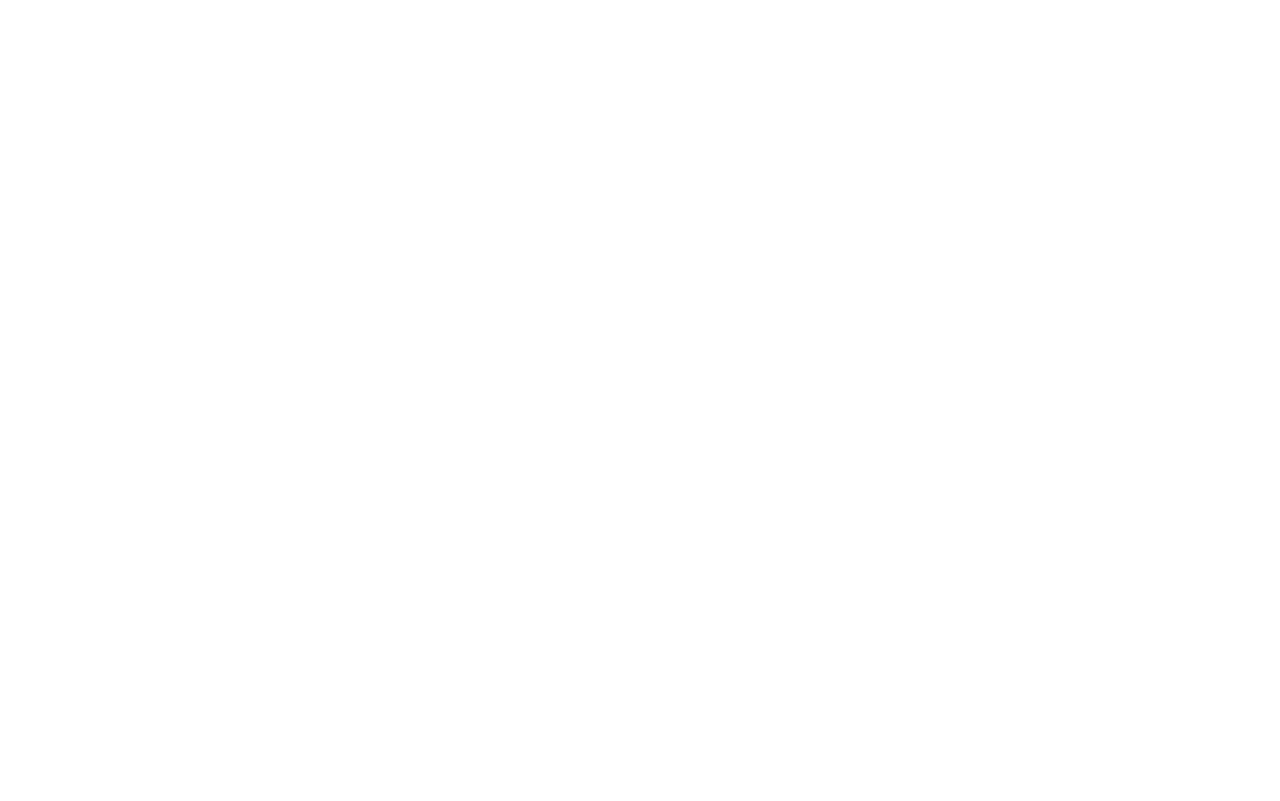
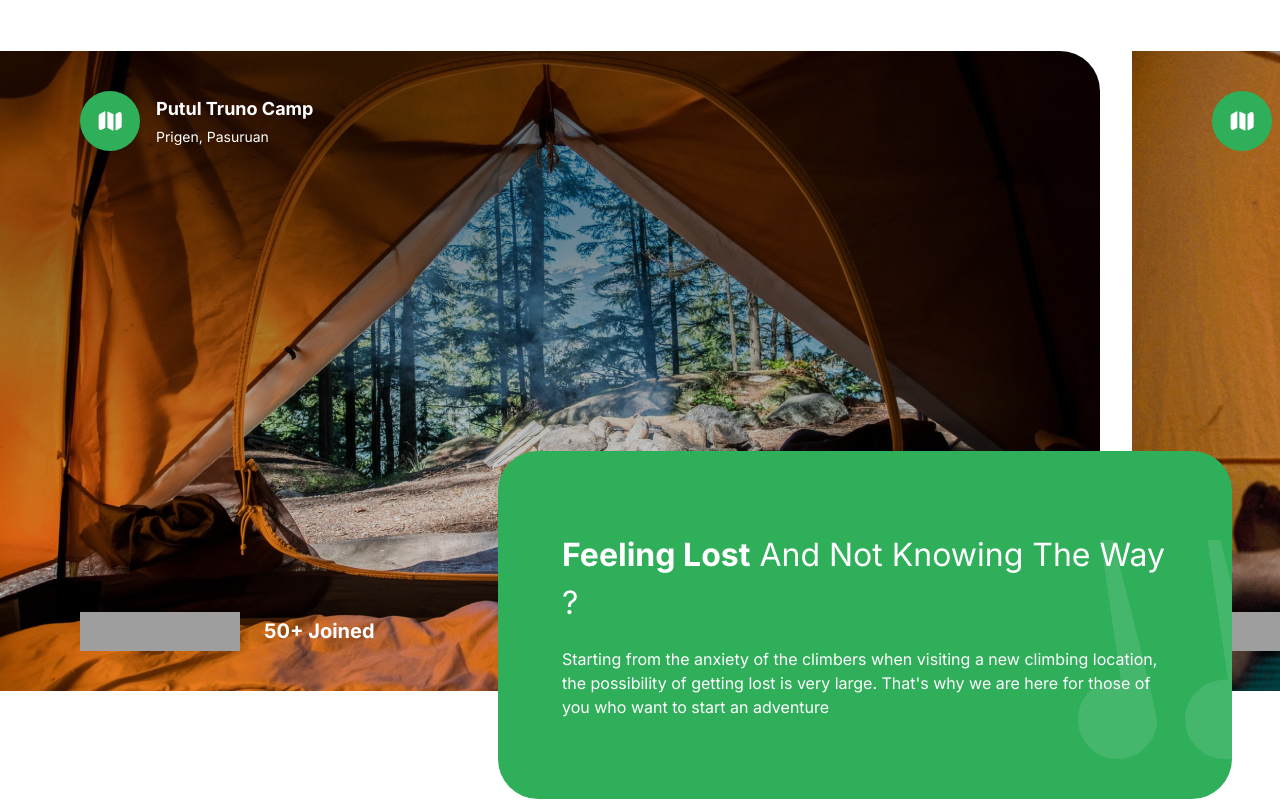
Before and after one commit to Rauliqbal/travel-landingpage, a Nuxt app: page / in a window 1280 px wide. Shown: the part 880-1681 px from the top of the page. Before the commit the page ends 875 px from the top, so only its background shows below. Built offline with nearby package versions, Linux system fonts and the light colour scheme; grey boxes are pictures that could not be loaded.

Commit message:
add camp section

```diff
--- a/components/camp.vue
+++ b/components/camp.vue
@@ -1,13 +1,63 @@
 <script setup>
+import {PEOPLE_URL} from "../data/utils.ts"
+
+const bgImage = [
+  {
+    title: "Putul Truno Camp",
+    subtitle : "Prigen, Pasuruan",
+    backgroundImage: "bg-camp-1"
+  },
+  {
+    title: "Putul Truno Camp",
+    subtitle : "Prigen, Pasuruan",
+    backgroundImage: "bg-camp-2"
+  }
+]
 </script>
 <template>
-  <div :class="backgroundImage + 'w-full h-full min-w-[1100px] bg-cover bg-no-repeat lg:rounded-r-5xl 2xl:rounded-5xl'">
-    <div class="flex h-full flex-col items-start justify-between p-6 lg:px-20 lg:py-10">
-      <div class="flexCenter gap-4">
-        <div class="rounded-full bg-green-50 p-4">
-          <NuxtImg src=""/>
+  <section class="2xl:max-container relative flex flex-col py-10 lg:mb-10 lg:py-20 xl:mb-20">
+    <div class="hide-scrollbar flex h-[340px] w-full items-start justify-start gap-8 overflow-x-auto lg:h-[400px] xl:h-[640px]">
+
+      <div v-for="camp in bgImage" :key="camp" :class="camp.backgroundImage + ' w-full h-full min-w-[1100px] bg-cover bg-no-repeat lg:rounded-r-5xl 2xl:rounded-5xl'">
+        <div class="flex h-full flex-col items-start justify-between p-6 lg:px-20 lg:py-10">
+          <div class="flexCenter gap-4">
+            <div class="rounded-full bg-green-50 p-4">
+              <NuxtImg src="/img/folded-map.svg" width="28" height="28"/>
+            </div>
+            <div class="flex flex-col gap-1">
+              <h4 class="bold-18 text-white">
+                {{ camp.title }}
+              </h4>
+              <p class="regular-14 text-white">
+                {{ camp.subtitle }}
+              </p>
+            </div>
+          </div>
+
+          <div class="flexCenter gap-6">
+            <span class="flex -space-x-4 overflow-hidden">
+              <div v-for="user in PEOPLE_URL" :key="user">
+                <NuxtImg class="inline-block" :src="'/img/' +user" width="52" height="52"/>
+              </div>
+            </span>
+            <p class="bold-16 md:bold-20 text-white">50+ Joined</p>
+          </div>
         </div>
       </div>
     </div>
-  </div>
+
+    <div class="flexEnd mt-10 lg:-mt-60 px-6 lg:mr-6">
+      <div class="bg-green-50 p-8 lg:max-w-[500px] xl:max-w-[734px] xl:rounded-5xl xl:px-16 xl:py-20 relative w-full overflow-hidden rounded-3xl">
+        <h2 class="regular-24 md:regular-32 2xl:regular-64 capitalize text-white">
+          <strong>Feeling Lost</strong> and not knowing the way ?
+        </h2>
+
+        <p class="regular-14 xl:regular-16 mt-5 text-white">
+          Starting from the anxiety of the climbers when visiting a new climbing location, the possibility of getting lost is very large. That's why we are here for those of you who want to start an adventure
+        </p>
+        <NuxtImg src="/img/quote.svg" class="camp-quote" width="186" height="219"/>
+      </div>
+    </div>
+
+  </section>
 </template>
--- /dev/null
+++ b/components/guide.vue
@@ -0,0 +1,5 @@
+<script setup>
+</script>
+<template>
+
+</template>
--- a/data/utils.ts
+++ b/data/utils.ts
@@ -1,7 +1,86 @@
+// NAVIGATION
 export const NAV_LINKS = [
-  {href:'/', key: 'home', label: 'Home'},
-  {href:'/', key: 'how_hilink_work', label: 'How Hilink Work?'},
-  {href:'/', key: 'servicec', label: 'Service'},
-  {href:'/', key: 'pricing', label: 'Pricing'},
-  {href:'/', key: 'contact_us', label: 'Contact Us'},
-]
+  { href: '/', key: 'home', label: 'Home' },
+  { href: '/', key: 'how_hilink_work', label: 'How Hilink Work?' },
+  { href: '/', key: 'services', label: 'Services' },
+  { href: '/', key: 'pricing ', label: 'Pricing ' },
+  { href: '/', key: 'contact_us', label: 'Contact Us' },
+];
+
+// CAMP SECTION
+export const PEOPLE_URL = [
+  '/person-1.png',
+  '/person-2.png',
+  '/person-3.png',
+  '/person-4.png',
+];
+
+// FEATURES SECTION
+export const FEATURES = [
+  {
+    title: 'Real maps can be offline',
+    icon: '/map.svg',
+    variant: 'green',
+    description:
+      'We provide a solution for you to be able to use our application when climbing, yes offline maps you can use at any time there is no signal at the location',
+  },
+  {
+    title: 'Set an adventure schedule',
+    icon: '/calendar.svg',
+    variant: 'green',
+    description:
+      "Schedule an adventure with friends. On holidays, there are many interesting offers from Hilink. That way, there's no more discussion",
+  },
+  {
+    title: 'Technology using augment reality',
+    icon: '/tech.svg',
+    variant: 'green',
+    description:
+      'Technology uses augmented reality as a guide to your hiking trail in the forest to the top of the mountain. Already supported by the latest technology without an internet connection',
+  },
+  {
+    title: 'Many new locations every month',
+    icon: '/location.svg',
+    variant: 'orange',
+    description:
+      'Lots of new locations every month, because we have a worldwide community of climbers who share their best experiences with climbing',
+  },
+];
+
+// FOOTER SECTION
+export const FOOTER_LINKS = [
+  {
+    title: 'Learn More',
+    links: [
+      'About Hilink',
+      'Press Releases',
+      'Environment',
+      'Jobs',
+      'Privacy Policy',
+      'Contact Us',
+    ],
+  },
+  {
+    title: 'Our Community',
+    links: ['Climbing xixixi', 'Hiking hilink', 'Hilink kinthill'],
+  },
+];
+
+export const FOOTER_CONTACT_INFO = {
+  title: 'Contact Us',
+  links: [
+    { label: 'Admin Officer', value: '123-456-7890' },
+    { label: 'Email Officer', value: 'hilink@akinthil.com' },
+  ],
+};
+
+export const SOCIALS = {
+  title: 'Social',
+  links: [
+    '/facebook.svg',
+    '/instagram.svg',
+    '/twitter.svg',
+    '/youtube.svg',
+    '/wordpress.svg',
+  ],
+};
--- a/pages/index.vue
+++ b/pages/index.vue
@@ -11,4 +11,5 @@
 </script>
 <template>
   <Hero/>
+  <Camp/>
 </template>
--- a/tailwind.config.js
+++ b/tailwind.config.js
@@ -33,8 +33,8 @@
         },
       },
       backgroundImage: {
-        'bg-img-1': "url('/img/img-1.png')",
-        'bg-img-2': "url('/img/img-2.png')",
+        'camp-1': "url('/img/img-1.png')",
+        'camp-2': "url('/img/img-2.png')",
         'feature-bg': "url('/img/feature-bg.png')",
         pattern: "url('/img/pattern.png')",
         'pattern-2': "url('/img/pattern-bg.png')",
```
